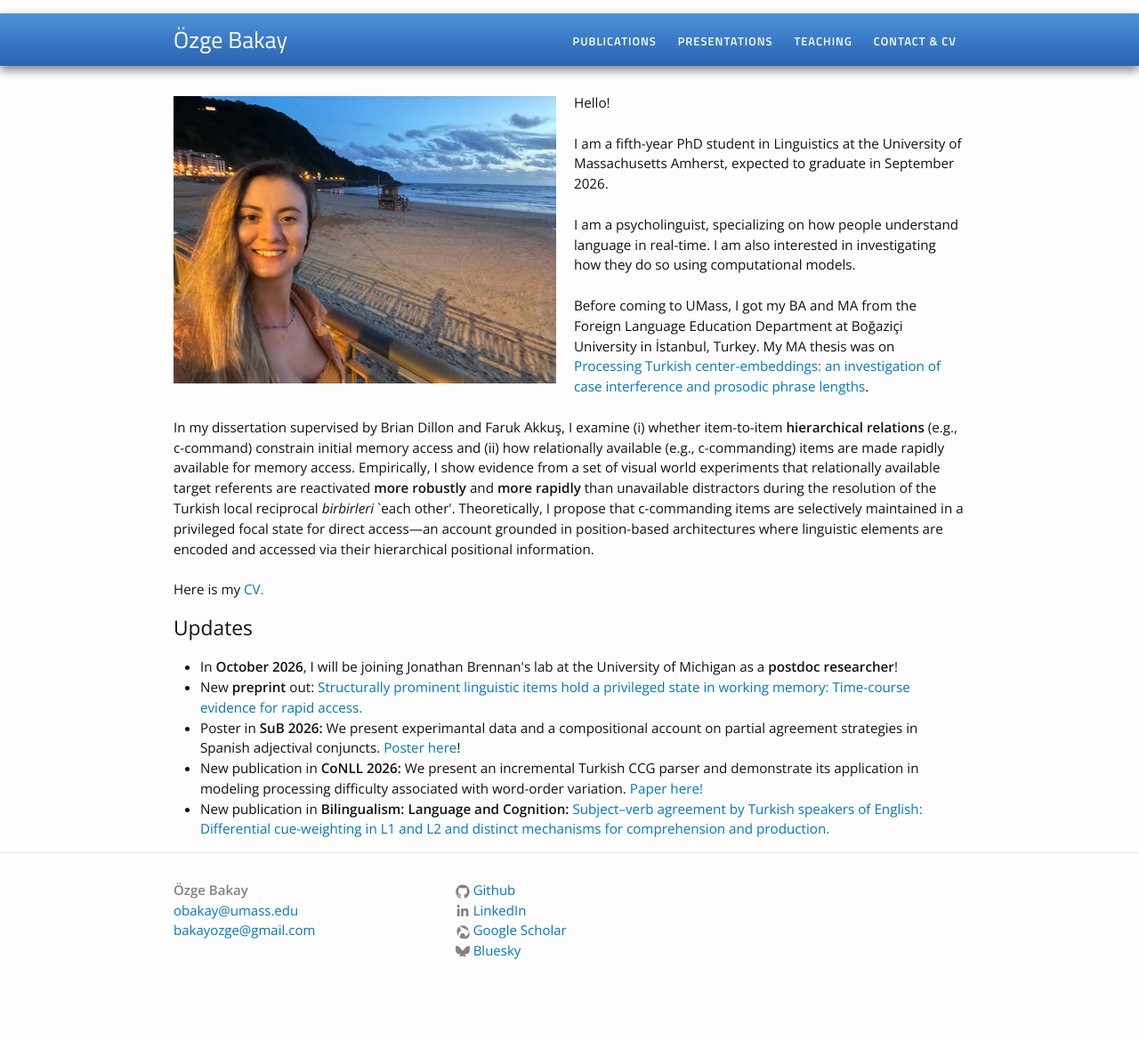
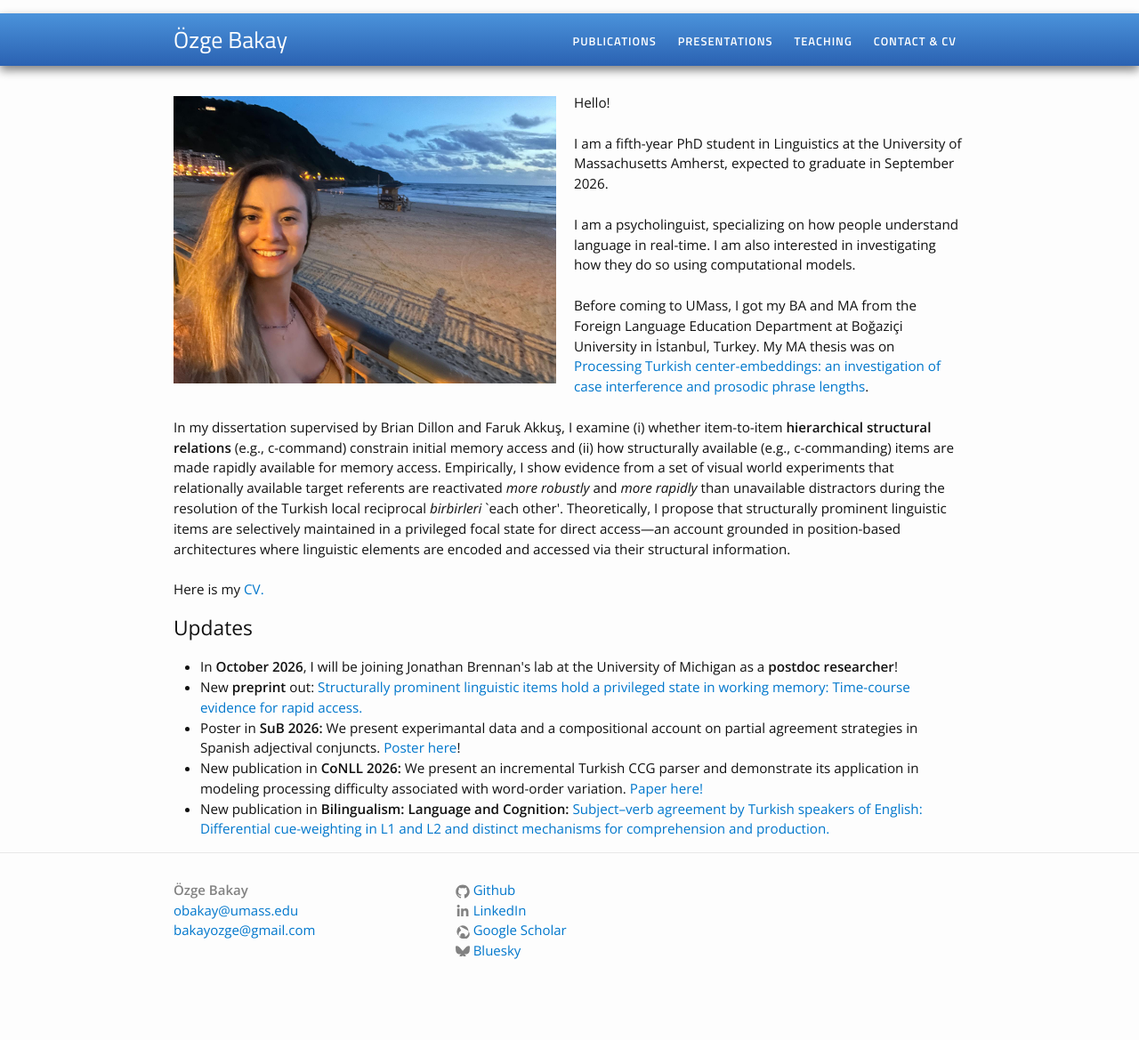
Before and after one commit to ozgebakay/ozgebakay.github.io, a Jekyll site: the page built from index.html, in a window 1280 px wide. Shown: the whole page at 89% size. Built offline with Jekyll 4.4.1, drawn with Linux system fonts in a browser that asks for light colours.

Commit message:
Update index.html

```diff
--- a/index.html
+++ b/index.html
@@ -14,7 +14,7 @@
 
 Before coming to UMass, I got my BA and MA from the Foreign Language Education Department at Boğaziçi University in İstanbul, Turkey. My MA thesis was on <a href="https://drive.google.com/file/d/14g6h468X45LS5cQqZ8u38hscxFIGchVK/view" target="_blank">Processing Turkish center-embeddings: an investigation of case interference and prosodic phrase lengths</a>.<br><br>
 
-In my dissertation supervised by Brian Dillon and Faruk Akkuş, I examine (i) whether item-to-item <b>hierarchical relations</b> (e.g., c-command) constrain initial memory access and (ii) how relationally available (e.g., c-commanding) items are made rapidly available for memory access. Empirically, I show evidence from a set of visual world experiments that relationally available target referents are reactivated <b>more robustly</b> and <b>more rapidly</b> than unavailable distractors during the resolution of the Turkish local reciprocal <i>birbirleri</i> `each other'. Theoretically, I propose that c-commanding items are selectively maintained in a privileged focal state for direct access&mdash;an account grounded in position-based architectures where linguistic elements are encoded and accessed via their hierarchical positional information. <br><br>
+In my dissertation supervised by Brian Dillon and Faruk Akkuş, I examine (i) whether item-to-item <b>hierarchical structural relations</b> (e.g., c-command) constrain initial memory access and (ii) how structurally available (e.g., c-commanding) items are made rapidly available for memory access. Empirically, I show evidence from a set of visual world experiments that relationally available target referents are reactivated <i>more robustly</i> and <i>more rapidly</i> than unavailable distractors during the resolution of the Turkish local reciprocal <i>birbirleri</i> `each other'. Theoretically, I propose that structurally prominent linguistic items are selectively maintained in a privileged focal state for direct access&mdash;an account grounded in position-based architectures where linguistic elements are encoded and accessed via their structural information. <br><br>
 
 Here is my <a href="/OzgeBakay_CV.pdf">CV.</a></p>
 
```
